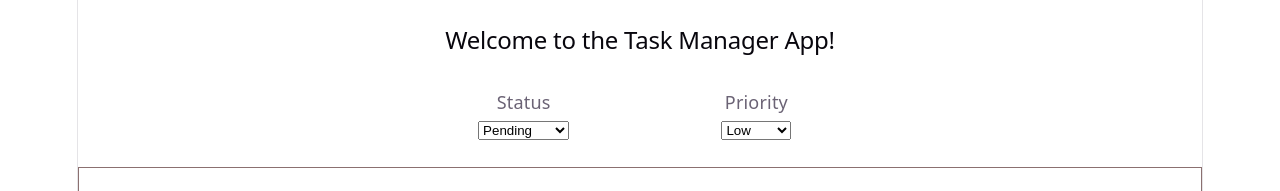
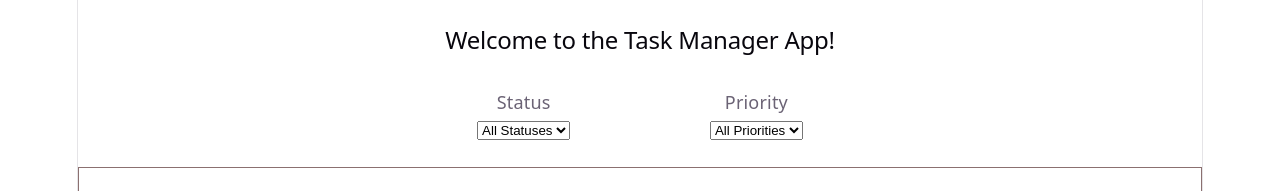
Before and after one commit to fdiallo/task-manager, a React (Vite) app: page / in a window 1280 px wide. Shown: the top 191 px of the page. Built offline with nearby package versions, Linux system fonts and the light colour scheme.

Commit message:
Implemented TaskFilter component

```diff
--- a/src/App.tsx
+++ b/src/App.tsx
@@ -1,3 +1,4 @@
+import TaskFilter from "./components/TaskFilter/TaskFilter";
 import TaskList from "./components/TaskList/TaskList";
 import type { Task } from "./types/index";
 
@@ -36,7 +37,7 @@ function App() {
       <h2>Welcome to the Task Manager App! </h2>
      <br />
 
-      <div style={{ display: 'flex', gap: '10px', alignItems: 'center', justifyContent: 'center' }}>
+      {/* <div style={{ display: 'flex', gap: '10px', alignItems: 'center', justifyContent: 'center' }}>
         <div style={{ flex: .2 }}>
           <p>Status</p>
           <select>
@@ -53,9 +54,10 @@ function App() {
             <option value="high">High</option>
           </select>
         </div>
-      </div><br />
+      </div><br /> */}
 
-
+      <TaskFilter onFilterChange={() => { }} />
+        <br />
       <TaskList tasks={taskList} onStatusChange={() => { }} onDelete={() => { }} />
     </div>
   )
--- a/src/components/TaskFilter/TaskFilter.tsx
+++ b/src/components/TaskFilter/TaskFilter.tsx
@@ -0,0 +1,31 @@
+import type { Task, TaskFilterProps } from "../../types";
+
+
+function TaskFilter({ onFilterChange }: TaskFilterProps) {
+
+    return (
+        <div style={{ display: 'flex', gap: '10px', alignItems: 'center', justifyContent: 'center' }}>
+            <div style={{ flex: .2 }}>
+                <p>Status</p>
+                <select onChange={(e) => onFilterChange({ status: e.target.value as Task['status'] })}>
+                    <option value="">All Statuses</option>
+                    <option value="pending">Pending</option>
+                    <option value="in-progress">In Progress</option>
+                    <option value="completed">Completed</option>
+                </select>
+            </div>
+            <div style={{ flex: .2 }}>
+                <p>Priority</p>
+                <select onChange={(e) => onFilterChange({ priority: e.target.value as Task['priority'] })}>
+                    <option value="">All Priorities</option>
+                    <option value="low">Low</option>
+                    <option value="medium">Medium</option>
+                    <option value="high">High</option>
+                </select>
+            </div>
+        </div>
+    )
+
+}
+
+export default TaskFilter;
```
Also changed, not shown: src/types/index.ts (+7 -0 lines).
